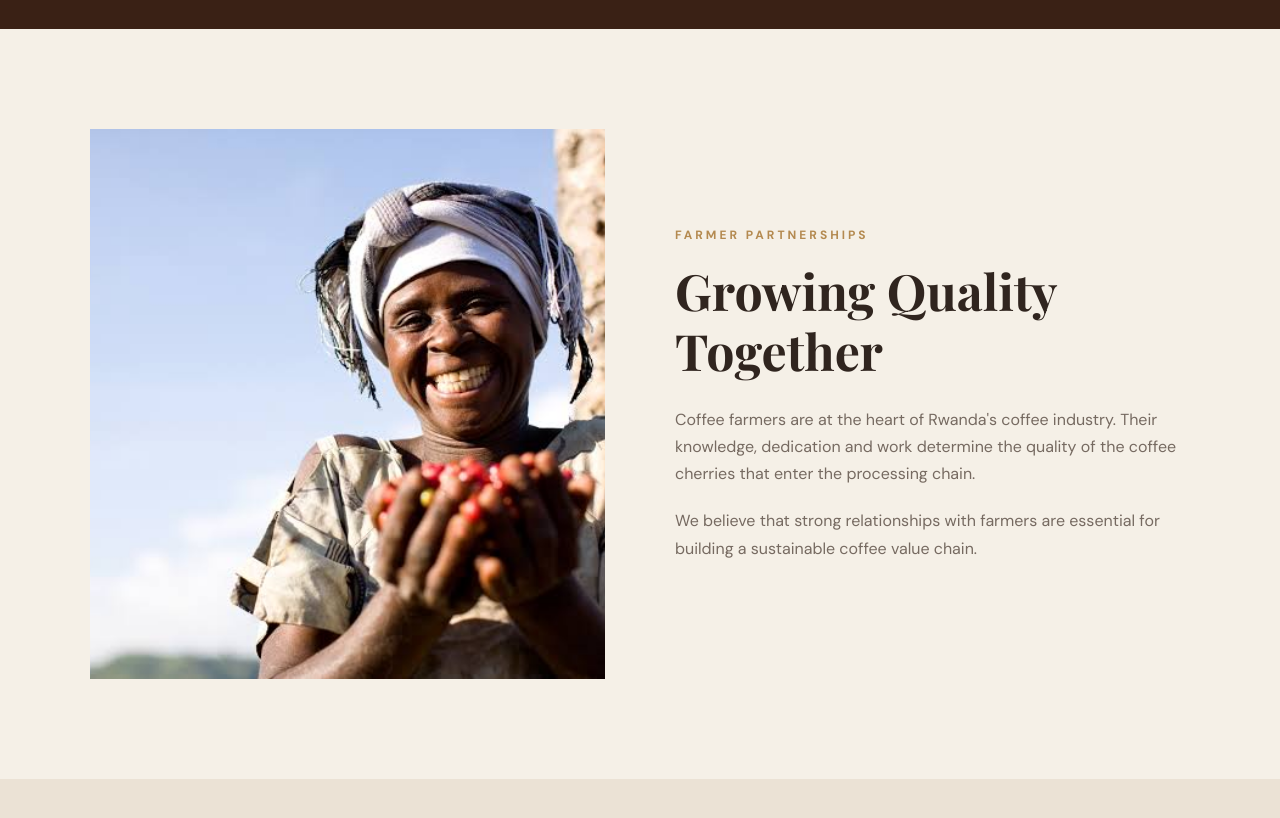
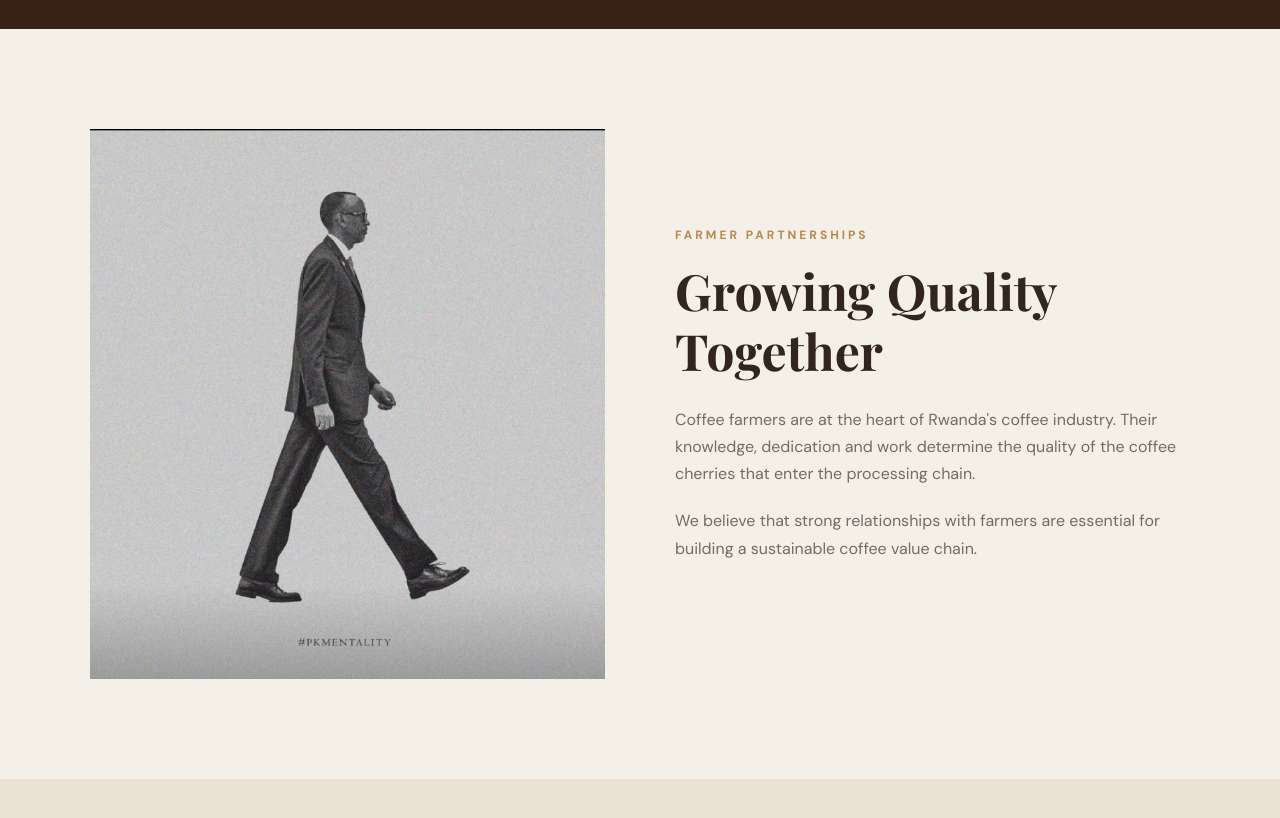
Before and after one commit to ishimwent/kiyombe-cooffe, a React (Vite) app: page /farmers in a window 1280 px wide. Shown: the part 420-1238 px from the top of the page. Built offline with nearby package versions, Linux system fonts and the light colour scheme.

Commit message:
Update Farmers.jsx

```diff
--- a/src/pages/Farmers.jsx
+++ b/src/pages/Farmers.jsx
@@ -23,7 +23,7 @@ function Farmers() {
       <section className="section two-column">
 
         <img
-          src="src/assets/images.jpeg"
+          src="src/assets/IMG_3931.PNG"
           alt="Coffee farmer"
         />
 
```
